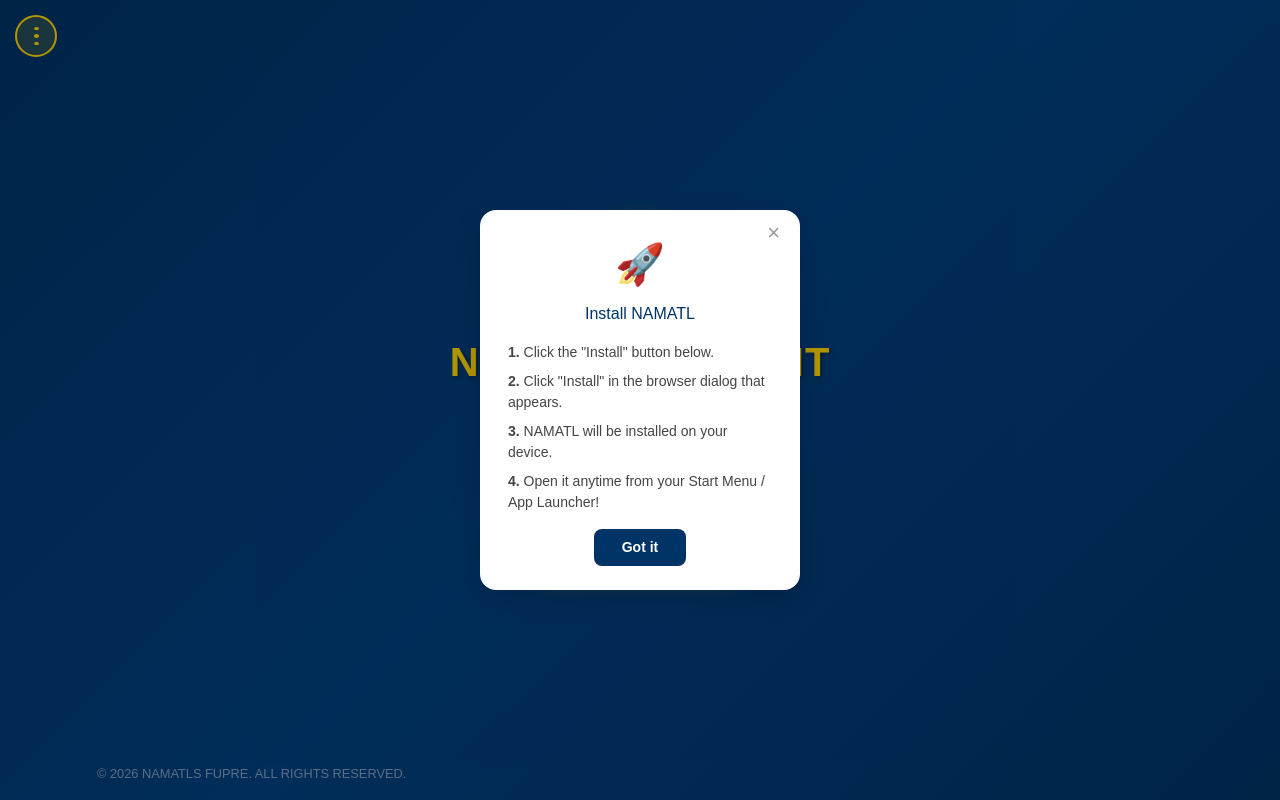
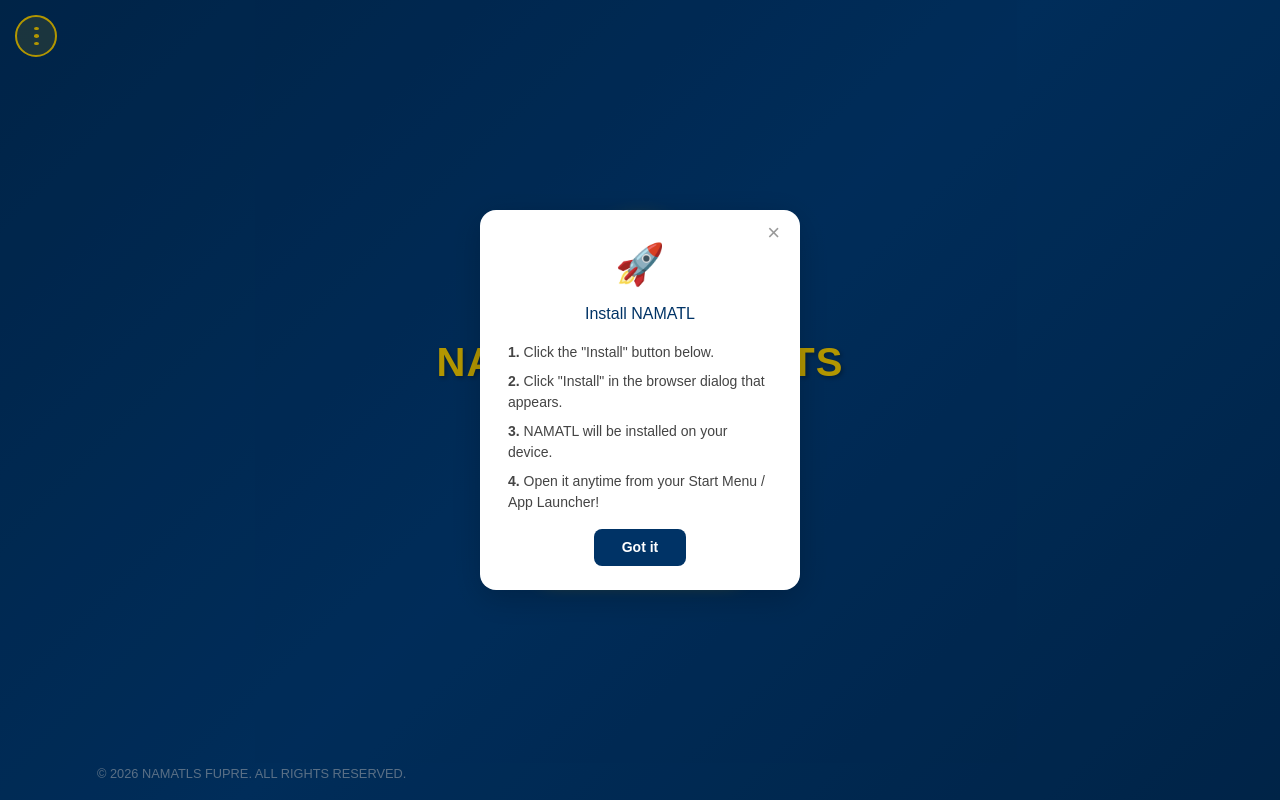
Before and after one commit to uwaziechidubem55-bit/NAMATL-STUDENT-ELECTION, a React (Vite) app: page /#/ in a window 1280 px wide. Both pictures are taken after a click on the button "Install App". Built offline with nearby package versions, Linux system fonts and the light colour scheme; no server answers; the database is empty.

Commit message:
Update Landing.jsx

```diff
--- a/src/pages/Landing.jsx
+++ b/src/pages/Landing.jsx
@@ -200,7 +200,7 @@ export default function Landing() {
               onMouseEnter={(e) => { e.currentTarget.style.background = '#f5f5f5'; }}
               onMouseLeave={(e) => { e.currentTarget.style.background = 'white'; }}
             >
-              🔐 Access Admin Dashboard
+              🔐 Restricted Admin Access
             </Link>
             <Link
               to="/support"
@@ -232,7 +232,7 @@ export default function Landing() {
       />
 
       <h1 style={titleStyle}>
-        <span style={titleLineStyle}>NAMTLS STUDENT</span>
+        <span style={titleLineStyle}>NAMATL STUDENTS</span>
         <span style={titleNoBreakStyle}>E-VOTING</span>
       </h1>
 
```
